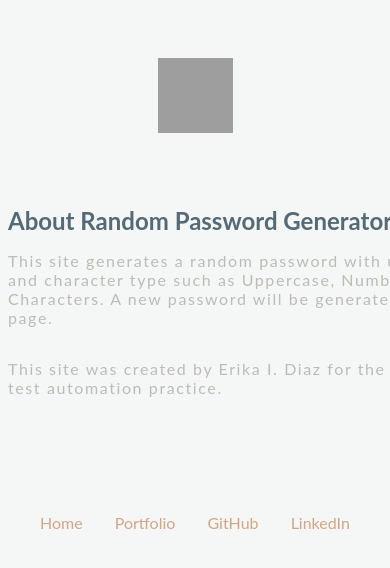
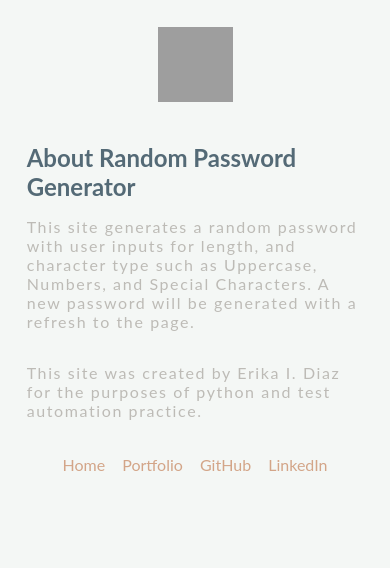
Before and after one commit to ErikaItzelDiaz/passwordGenerator, a Flask app: page /about/ in a window 390 px wide; the page is wider, and only the part inside the window is pictured. Shown: the top 568 px of that part. Run offline with Flask 3, Linux system fonts and the light colour scheme; grey boxes are pictures that could not be loaded.

Commit message:
Added responsive css

```diff
--- a/static/css/aboutStyles.css
+++ b/static/css/aboutStyles.css
@@ -48,3 +48,26 @@ html{
 .footer__link:hover{
   color: var(--misty-rose);
 }
+@media only screen and (max-width: 980px) {
+    .navbar {
+        padding: 5%;
+        width: 90%;
+        margin-left: auto;
+        margin-right: auto;
+    }
+    .content {
+        width: 90%;
+        margin: 0;
+        margin-left: auto;
+        margin-right: auto;
+    }
+    .content__title{
+        margin-left: auto;
+        margin-right: auto;
+    }
+    .footer {
+        margin 5%;
+        width: 80%;
+        padding-top: 5%;
+    }
+}
--- a/templates/about.html
+++ b/templates/about.html
@@ -15,7 +15,6 @@
 				</a>
 			</div>
 		</header>
-
 	    <section class="content">
 	        <h1 class="content__title">About Random Password Generator</h1>
 	        <p class="content__text">
--- a/templates/home.html
+++ b/templates/home.html
@@ -12,7 +12,7 @@
 			<h1 class="navbar__title">Random Password Generator</h1>
 			<h2 class="navbar__description">Create strong and secure passwords to keep your account safe online.</h2>
 		</header>
-		<main>
+		<main class="content">
 			<div class="generator">
 				<img class="generator__logo" src="/static/locked.svg" alt="Password logo">
 				<section class="generator__form">
```
Also changed, not shown: static/css/styles.css (+19 -0 lines).
